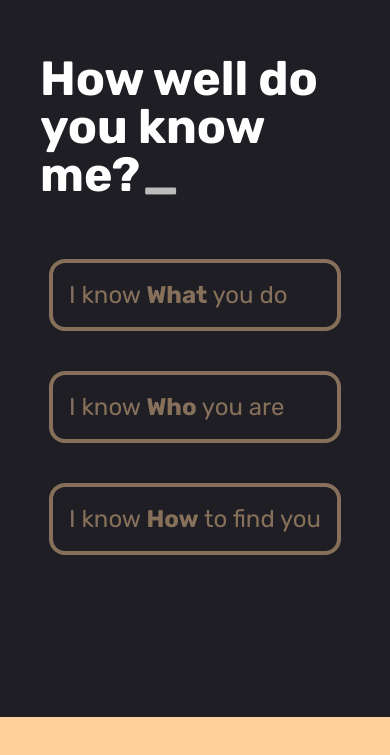
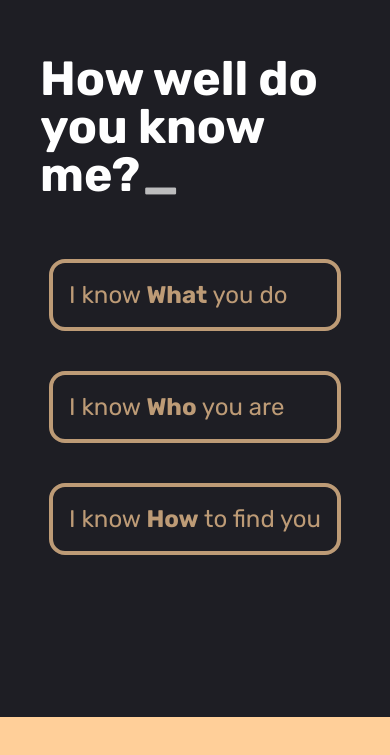
Before and after one commit to Sajojo/myportfolio, a React (Vite) app: page / in a window 390 px wide. Shown: the part 127-882 px from the top of the page. Built offline with nearby package versions, Linux system fonts and the light colour scheme.

Commit message:
added responsiveness

```diff
--- a/src/subassets/Intro.jsx
+++ b/src/subassets/Intro.jsx
@@ -25,7 +25,7 @@ const Intro = () => {
           className="flex flex-col p-5 gap-10 text-2xl text-[#FFCF99] md:gap-10 md:flex-row lg:gap-20"
           initial={{ opacity: 0 }}
           animate={{ opacity: 1 }}
-          transition={{ delay: 5, duration: 5 }}
+          transition={{ delay: 5, duration: 3 }}
         >
           <a
             href="/#work"
```
